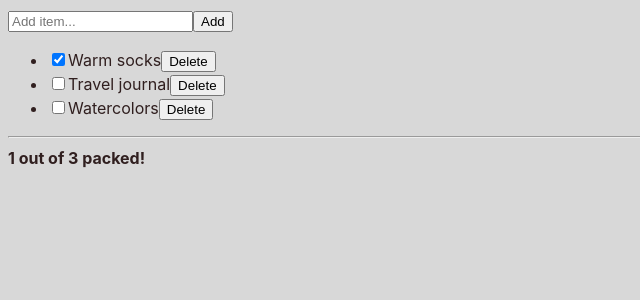
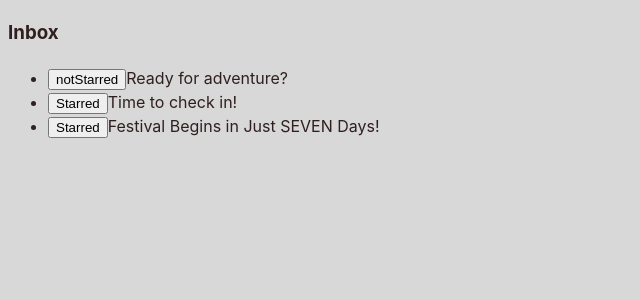
Before and after one commit to muhamash/lws-react-prac, a React (Vite) app: page / in a window 1280 px wide. Shown: the top 300 px of the page, without its empty margins (0-640 px from the left). Built offline with nearby package versions, Linux system fonts and the light colour scheme.

Commit message:
inbox state

```diff
--- a/src/App.jsx
+++ b/src/App.jsx
@@ -1,10 +1,10 @@
 import './App.css'
-import TravelPlanCH from './components/StateStructure/TravelPlaneCh'
+import Main from './components/StateStructureMain/FixedStateHighlighting/Main'
 
 function App() {
   return (
     <div>
-      <TravelPlanCH/>
+      <Main/>
     </div>
   )
 }
--- /dev/null
+++ b/src/components/StateStructureMain/FixedStateHighlighting/Data.js
@@ -0,0 +1,13 @@
+export const initialLetters = [{
+  id: 0,
+  subject: 'Ready for adventure?',
+  isStarred: true,
+}, {
+  id: 1,
+  subject: 'Time to check in!',
+  isStarred: false,
+}, {
+  id: 2,
+  subject: 'Festival Begins in Just SEVEN Days!',
+  isStarred: false,
+}];
--- /dev/null
+++ b/src/components/StateStructureMain/FixedStateHighlighting/Letter.css
@@ -0,0 +1,3 @@
+.highlighted{
+    background: #829085;
+}
--- /dev/null
+++ b/src/components/StateStructureMain/FixedStateHighlighting/Letter.jsx
@@ -0,0 +1,22 @@
+/* eslint-disable react/prop-types */
+import './Letter.css';
+const Letter = ({
+    letter,
+    isHighlighted,
+    onHover,
+    onToggleStar,
+}) => {
+    return (
+        <li
+            className={isHighlighted ? 'highlighted' : ''}
+            onMouseOver={() => onHover(letter.id)}
+        >
+            <button onClick={() => onToggleStar(letter.id)}>
+                {letter.isStarred ? 'notStarred' : 'Starred'}
+            </button>
+            {letter.subject}
+        </li>
+    );
+};
+
+export default Letter;
--- /dev/null
+++ b/src/components/StateStructureMain/FixedStateHighlighting/Main.jsx
@@ -0,0 +1,68 @@
+import React, { useState } from 'react';
+import { initialLetters } from './Data';
+import Letter from './Letter';
+
+const Main = () => {
+    const [ state, setState ] = useState( {
+        letters: initialLetters,
+        highlighted: null
+    })
+
+    const onHoverHandle = (letterId) => {
+        setState( {
+            ...state,
+            highlighted: letterId
+        } )
+    }
+
+    const handleStar = (starredId) => {
+        // setLetters(letters.map((letter) => {
+        //     if (letter.id === starredId) {
+        //         return {
+        //             ...letter,
+        //             isStarred: !letter.isStarred
+        //         }
+        //     }
+        //     else
+        //     {
+        //         return letter;
+        //     }
+        // }));
+        setState( {
+            ...state,
+            letters: state.letters.map( ( letter ) =>
+            {
+                if ( letter.id === starredId )
+                {
+                    return {
+                        ...letter,
+                        isStarred: !letter.isStarred
+                    }
+                }
+                else
+                {
+                    return letter;
+                }
+            } )
+        } )
+    }
+
+    return (
+        <div>
+            <h3>Inbox</h3>
+            <ul>
+                {state.letters.map((letter) => (
+                    <Letter
+                        key={letter.id}
+                        isHighlighted={letter.id === state.highlighted}
+                        onHover={onHoverHandle}
+                        letter={letter}
+                        onToggleStar={handleStar}
+                    />
+                ))}
+            </ul>
+        </div>
+    );
+};
+
+export default Main;
```
Also changed, not shown: src/components/StateStructureMain/ChoosingStateStructure/PlaceTree.jsx (renamed from src/components/ChoosingStateStructure/PlaceTree.jsx), src/components/StateStructureMain/ChoosingStateStructure/Places.js (renamed from src/components/ChoosingStateStructure/Places.js), src/components/StateStructureMain/ChoosingStateStructure/TravelPlan.jsx (renamed from src/components/ChoosingStateStructure/TravelPlan.jsx), src/components/StateStructureMain/StateStructure/AddItems.jsx (renamed from src/components/StateStructure/AddItems.jsx), src/components/StateStructureMain/StateStructure/PackingList.jsx (renamed from src/components/StateStructure/PackingList.jsx), src/components/StateStructureMain/StateStructure/TravelPlaneCh.jsx (renamed from src/components/StateStructure/TravelPlaneCh.jsx).
